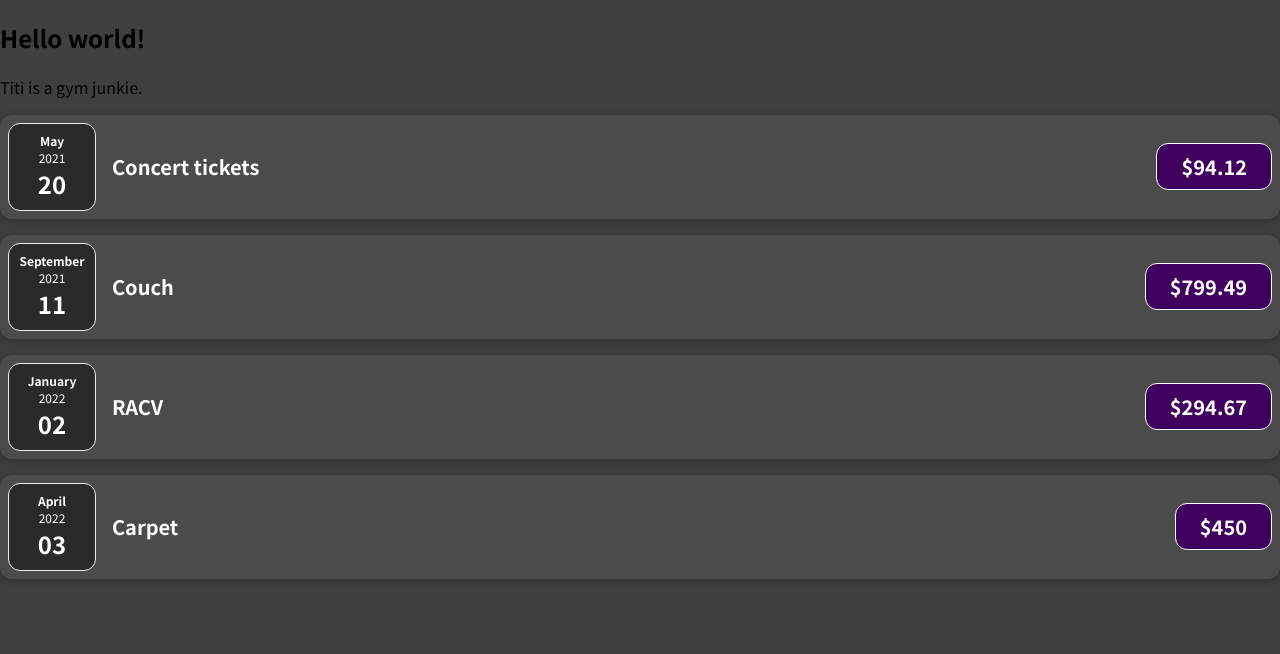
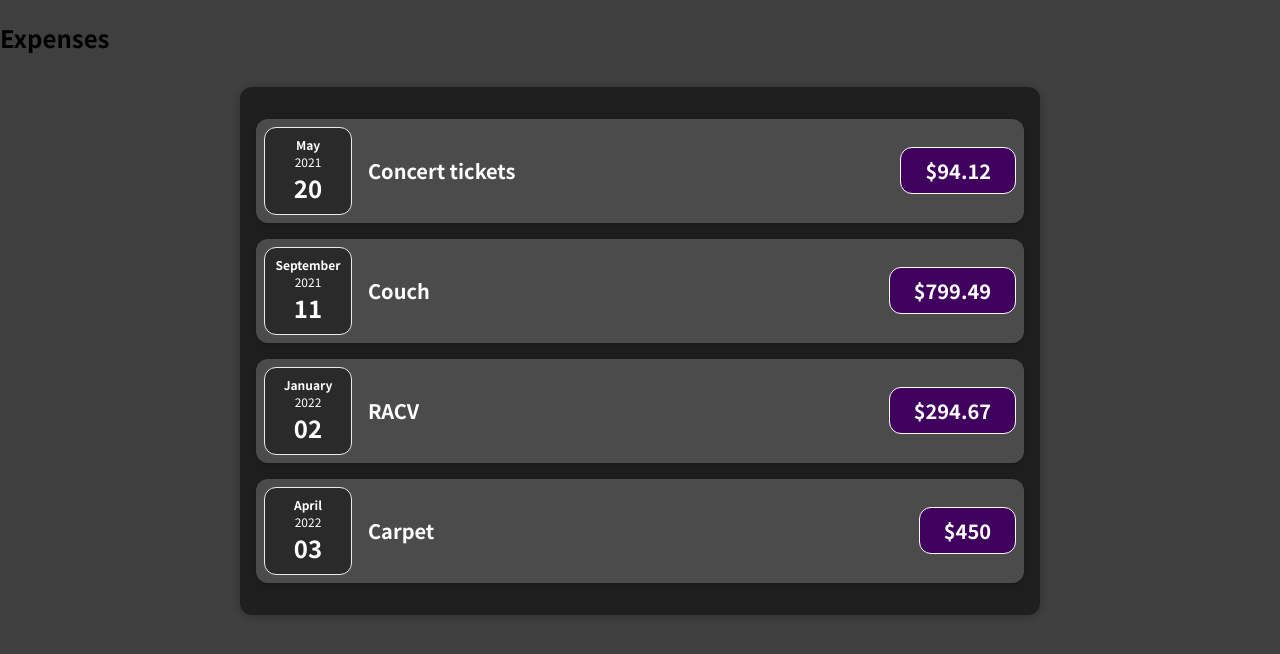
Before and after one commit to stephaniejchan8/react-complete-guide, a JavaScript app: page / in a window 1280 px wide. Shown: the top 654 px of the page. Built offline with nearby package versions, Linux system fonts and the light colour scheme.

Commit message:
expenses component

```diff
--- a/src/App.js
+++ b/src/App.js
@@ -1,4 +1,5 @@
-import ExpenseItem from "./components/ExpenseItem";
+import './components/Expenses.css';
+import Expenses from "./components/Expenses";
 
 function App() {
   const expenses = [
@@ -30,28 +31,8 @@
 
   return (
     <div>
-      <h2>Hello world!</h2>
-      <p>Titi is a gym junkie.</p>
-      <ExpenseItem
-        title={expenses[0].title}
-        amount={expenses[0].amount}
-        date={expenses[0].date}
-      />
-      <ExpenseItem
-        title={expenses[1].title}
-        amount={expenses[1].amount}
-        date={expenses[1].date}
-      />
-      <ExpenseItem
-        title={expenses[2].title}
-        amount={expenses[2].amount}
-        date={expenses[2].date}
-      />
-      <ExpenseItem
-        title={expenses[3].title}
-        amount={expenses[3].amount}
-        date={expenses[3].date}
-      />
+      <h2>Expenses</h2>
+      <Expenses expenses={expenses} />
     </div>
   );
 }
--- /dev/null
+++ b/src/components/Expenses.css
@@ -0,0 +1,9 @@
+.expenses {
+  padding: 1rem;
+  background-color: rgb(31, 31, 31);
+  margin: 2rem auto;
+  width: 50rem;
+  max-width: 95%;
+  border-radius: 12px;
+  box-shadow: 0 1px 8px rgba(0, 0, 0, 0.25);
+}
--- /dev/null
+++ b/src/components/Expenses.js
@@ -0,0 +1,27 @@
+import ExpenseItem from "./ExpenseItem";
+import './Expenses.css';
+
+function Expenses(props) {
+  return (
+    <div className='expenses'>
+      <ExpenseItem
+          title={props.expenses[0].title}
+          amount={props.expenses[0].amount}
+          date={props.expenses[0].date} />
+      <ExpenseItem
+          title={props.expenses[1].title}
+          amount={props.expenses[1].amount}
+          date={props.expenses[1].date} />
+      <ExpenseItem
+          title={props.expenses[2].title}
+          amount={props.expenses[2].amount}
+          date={props.expenses[2].date} />
+      <ExpenseItem
+          title={props.expenses[3].title}
+          amount={props.expenses[3].amount}
+          date={props.expenses[3].date} />
+    </div>
+  );
+}
+
+export default Expenses;
```
Also changed, not shown: 1 other file (tests, documents, lock files or other folders).
